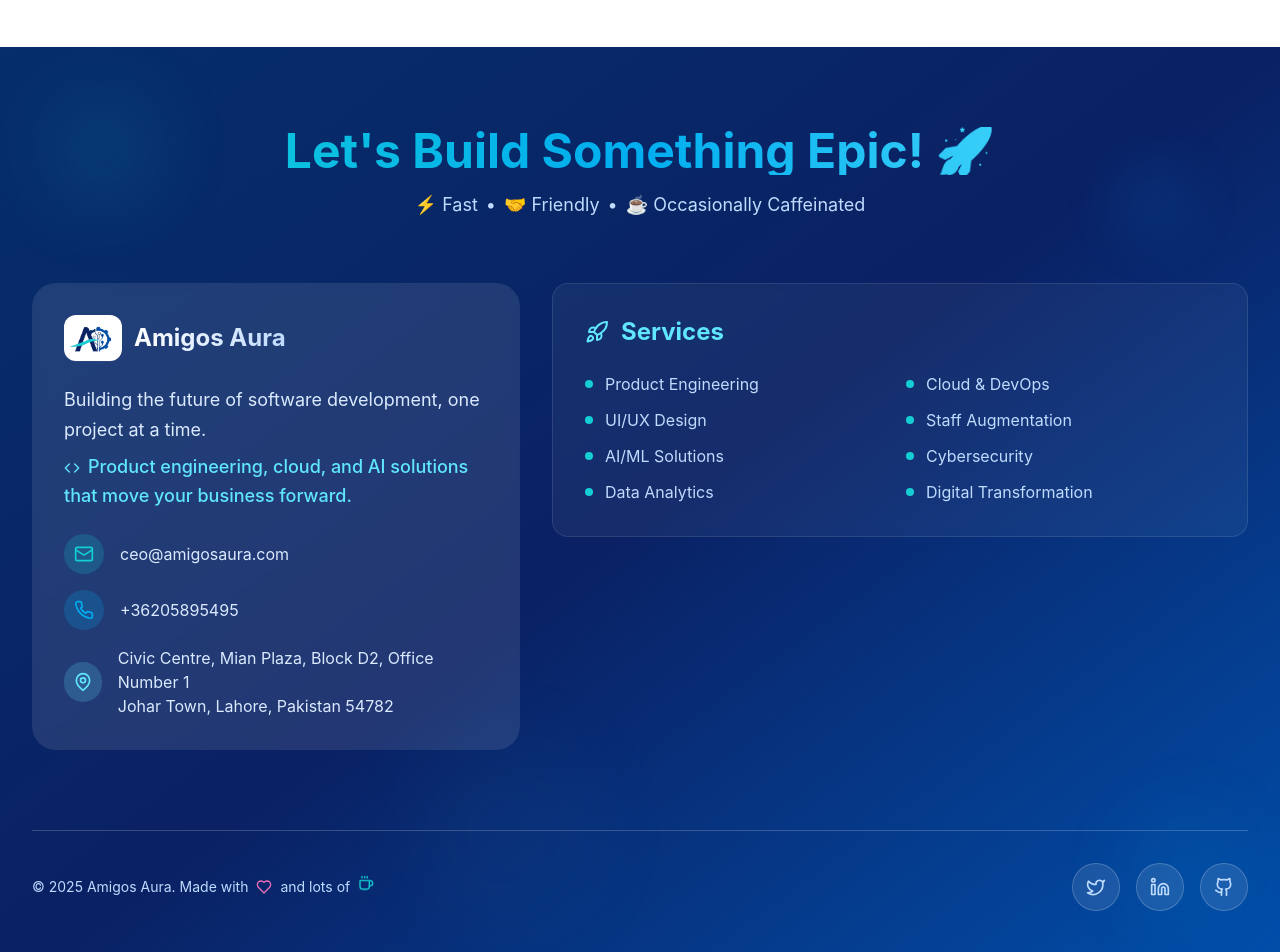
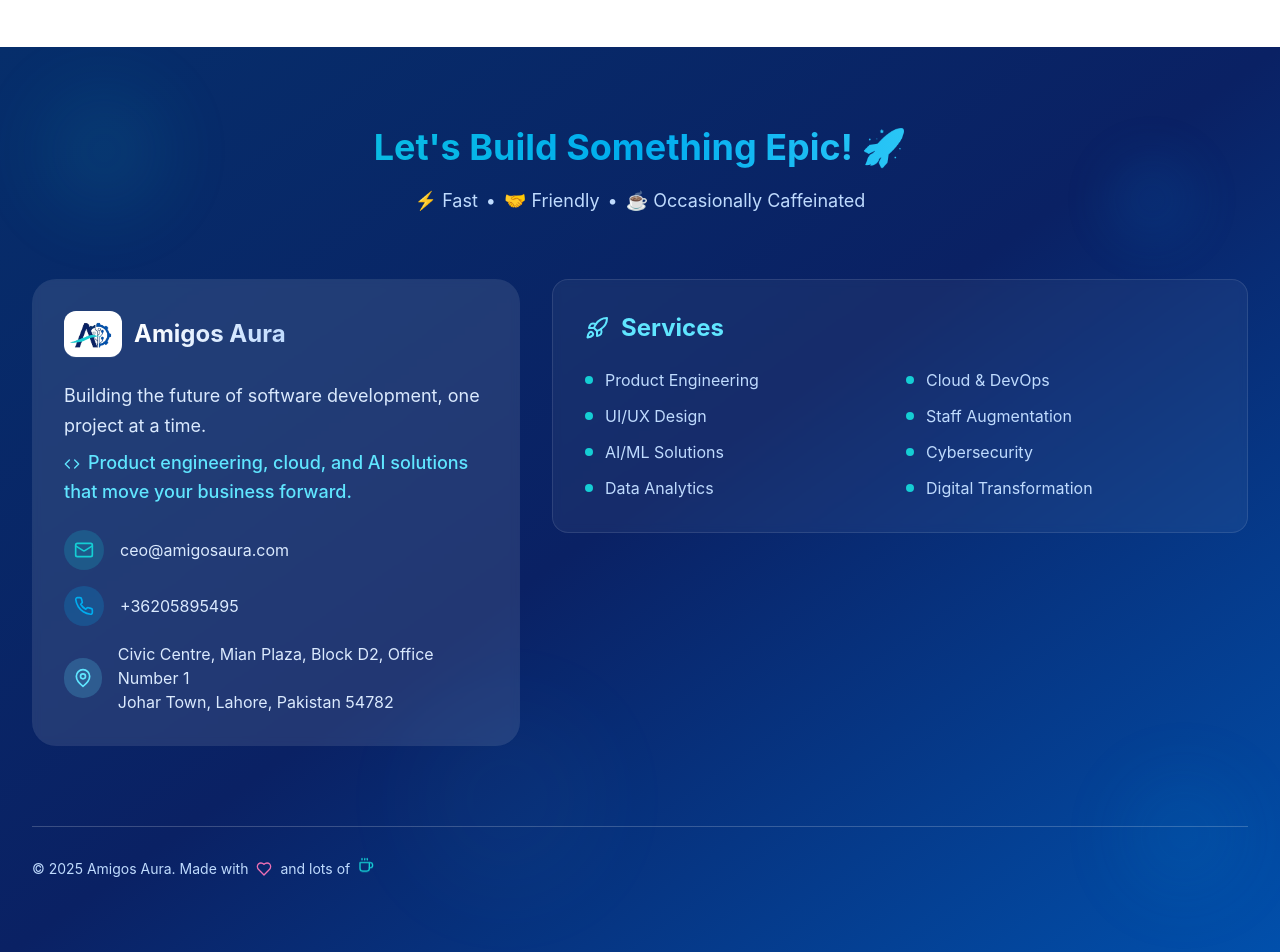
Before and after one commit to MuhammadFarhanA/Amigos-Aura, a React (Vite) app: page /contact in a window 1280 px wide. Shown: the part 980-1932 px from the top of the page. Built offline with nearby package versions, Linux system fonts and the light colour scheme.

Commit message:
team view design changes

```diff
--- a/src/components/Footer.tsx
+++ b/src/components/Footer.tsx
@@ -19,7 +19,7 @@
         {/* Funky Header Section */}
         <div className="text-center mb-16">
           <div className="mb-8">
-            <h2 className="text-4xl lg:text-5xl font-bold mb-4 bg-gradient-to-r from-aa-cyan via-aa-blue-light to-aa-cyan-light bg-clip-text text-transparent ">
+            <h2 className=" text-4xl font-bold mb-4 bg-gradient-to-r from-aa-cyan via-aa-blue-light to-aa-cyan-light bg-clip-text text-transparent pb-1">
               Let's Build Something Epic! 🚀
             </h2>
             <div className="flex items-center justify-center gap-2 text-lg text-blue-200">
@@ -132,7 +132,7 @@
             </div>
 
             {/* Social Links with Funky Hover Effects */}
-            <div className="flex space-x-4">
+            {/* <div className="flex space-x-4">
               {[
                 { icon: Twitter, color: 'hover:text-blue-400', bg: 'hover:bg-blue-400/20' },
                 { icon: Linkedin, color: 'hover:text-blue-500', bg: 'hover:bg-blue-500/20' },
@@ -148,7 +148,7 @@
                   <Icon className="w-5 h-5" />
                 </motion.a>
               ))}
-            </div>
+            </div> */}
           </div>
 
         </div>
```
Also changed, not shown: public/assets/hussain.jpg, public/assets/huzaifa.png.
